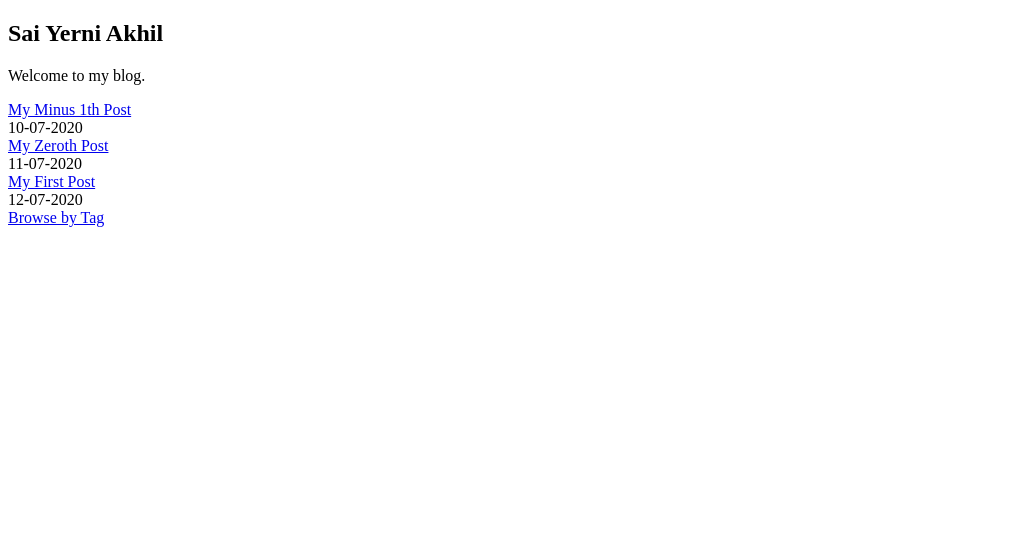
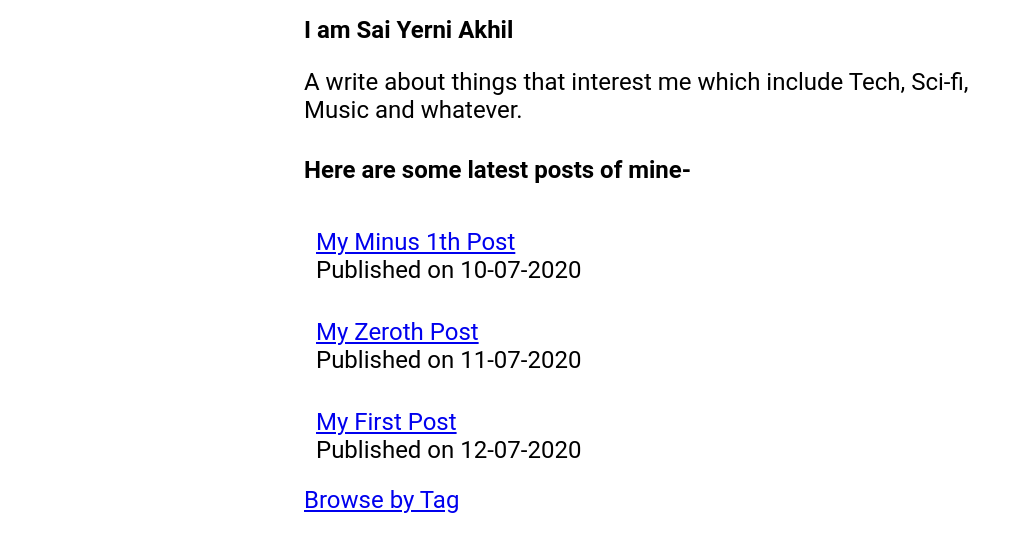
Before and after one commit to saiyerniakhil/saiyerniakhil-blog, a Gatsby site: page / in a window 1280 px wide. Shown: the whole page, without its empty margins (0-1023 px from the left). Built offline with nearby package versions, Linux system fonts and the light colour scheme; Gatsby itself is replaced by a stand-in of ours.

Commit message:
Add custom 404 page, add temporary color palette,styled-components, Refactored to components

```diff
--- a/gatsby-config.js
+++ b/gatsby-config.js
@@ -8,9 +8,19 @@ module.exports = {
   /* Your site config here */
   siteMetadata: {
     title: "Sai Yerni Akhil",
-    description: "Welcome to my blog.",
+    description:
+      "A write about things that interest me which include Tech, Sci-fi, Music and whatever.",
+    author: {
+      name: `Madabattula Sai Yerni Akhil`,
+      summary: `Full-Stack Developer💻. Learner📗. Geek🤓. Starwars fan.`,
+    },
+    siteUrl: `https://saiyerniakhil.tech/`,
+    social: {
+      twitter: `sai_yerni`,
+    },
   },
   plugins: [
+    `gatsby-plugin-styled-components`,
     "gatsby-transformer-remark",
     {
       resolve: "gatsby-source-filesystem",
--- a/package.json
+++ b/package.json
@@ -14,7 +14,9 @@
     "test": "echo \"Write tests! -> https://gatsby.dev/unit-testing\" && exit 1"
   },
   "dependencies": {
+    "babel-plugin-styled-components": "^1.10.7",
     "gatsby": "^2.23.12",
+    "gatsby-plugin-styled-components": "^3.3.10",
     "gatsby-source-filesystem": "^2.3.19",
     "gatsby-transformer-remark": "^2.8.25",
     "react": "^16.12.0",
--- /dev/null
+++ b/src/components/ArticleCard/ArticleCard.js
@@ -0,0 +1,15 @@
+import React from "react"
+import { Link } from "gatsby"
+import StyledArticleCardContainer from "./ArticleCard.style"
+
+const ArticleCard = ({ frontmatter }) => {
+  return (
+    <StyledArticleCardContainer>
+      <Link to={frontmatter.path}>{frontmatter.title}</Link>
+      <br />
+      Published on {frontmatter.date}
+    </StyledArticleCardContainer>
+  )
+}
+
+export default ArticleCard
--- /dev/null
+++ b/src/components/ArticleCard/ArticleCard.style.js
@@ -0,0 +1,14 @@
+import styled from "styled-components"
+import palette from "../../styles/palette"
+
+const StyledArticleCardContainer = styled.div`
+  border: 2px solid transparent;
+  border-radius: 5px;
+  margin-bottom: 10px;
+  padding: 10px;
+  &:hover {
+    border-color: ${palette.light_secondary2};
+  }
+`
+
+export default StyledArticleCardContainer
--- /dev/null
+++ b/src/components/ArticleCard/index.js
@@ -0,0 +1,3 @@
+import ArticleCard from "./ArticleCard"
+
+export default ArticleCard
--- a/src/components/Header/Header.js
+++ b/src/components/Header/Header.js
@@ -1,5 +1,6 @@
 import React from "react"
 import { StaticQuery, graphql } from "gatsby"
+import { StyledTitle } from "./Header.style"
 
 const TitleAndDescription = ({ data }) => {
   const title = data.site.siteMetadata.title
@@ -7,7 +8,7 @@ const TitleAndDescription = ({ data }) => {
 
   return (
     <div>
-      <h2>{title}</h2>
+      <StyledTitle>I am {title}</StyledTitle>
       <p>{description}</p>
     </div>
   )
--- /dev/null
+++ b/src/components/Header/Header.style.js
@@ -0,0 +1,18 @@
+import styled, { css } from "styled-components"
+
+const StyledTitle = styled.h1`
+  @import url("https://fonts.googleapis.com/css2?family=Playfair+Display:wght@600&display=swap");
+  font-family: "Playfair Display", serif;
+  font-size: 36px;
+`
+const StyledContainer = styled.div`
+  * {
+    @import url("https://fonts.googleapis.com/css2?family=Roboto&display=swap");
+    font-family: "Roboto", sans-serif;
+    font-size: 24px;
+  }
+  max-width: 42rem;
+  margin: auto;
+`
+
+export { StyledTitle, StyledContainer }
--- a/src/pages/index.js
+++ b/src/pages/index.js
@@ -1,25 +1,26 @@
 import React from "react"
 import Header from "../components/Header"
 import { graphql, Link } from "gatsby"
+import { StyledContainer } from "../components/Header/Header.style"
+import ArticleCard from "../components/ArticleCard"
 
 const Layout = ({ data }) => {
   const { edges } = data.allMarkdownRemark
   return (
     <div>
+      <StyledContainer>
         <Header />
+        <h4>Here are some latest posts of mine-</h4>
         {edges.map(edge => {
           const { frontmatter } = edge.node
           return (
-          <div key={frontmatter.path}>
-            <Link to={frontmatter.path}>{frontmatter.title}</Link>
-            <br />
-            {frontmatter.date}
-          </div>
+            <ArticleCard key={frontmatter.path} frontmatter={frontmatter} />
           )
         })}
         <div>
           <Link to="/tags">Browse by Tag</Link>
         </div>
+      </StyledContainer>
     </div>
   )
 }
--- /dev/null
+++ b/src/styles/palette.js
@@ -0,0 +1,9 @@
+const palette = {
+  primary: "#7198C1",
+  secondary: "#463663",
+  light_primary2: "#83B3CA",
+  light_primary1: "#BAE5DB",
+  light_secondary2: "#4C447B",
+  light_secondary1: "#6276AA",
+}
+export default palette
```
Also changed, not shown: src/pages/404.js (added, +12 -0 lines), 1 other file. Lines whose indentation alone changed are shown as unchanged.
